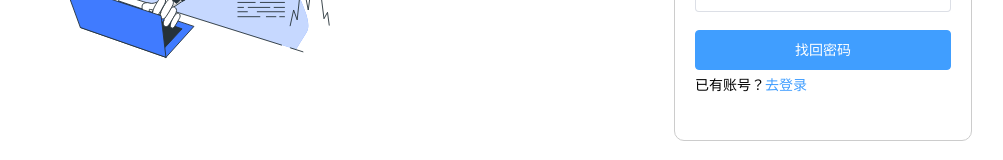
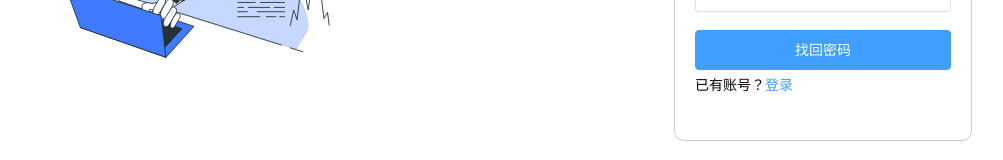
Before and after one commit to MiaoShuYo/SporeAccountingWeb, a Vue app: page / in a window 1280 px wide. Both pictures are taken after a click on the link "忘记密码". Shown: the part 496-656 px from the top of the page, without its empty margins (137-1140 px from the left). Built offline with nearby package versions, Linux system fonts and the light colour scheme.

Commit message:
更新代码

```diff
--- a/src/components/login/Register.vue
+++ b/src/components/login/Register.vue
@@ -99,7 +99,7 @@ const toLogin = () => {
           注册
         </el-button>
         <label>已有账号？</label>
-        <el-link :underline="false" type="primary" v-on:click="toLogin">去登录</el-link>
+        <el-link :underline="false" type="primary" v-on:click="toLogin">登录</el-link>
       </el-form-item>
     </el-form>
   </div>
--- a/src/components/login/RetrievePassword.vue
+++ b/src/components/login/RetrievePassword.vue
@@ -75,7 +75,7 @@ const toLogin = () => {
         <el-button type="primary" style="width: 100%;height:40px;line-height: 40px" @click="retrievePassword(ruleRetrievePasswordRef)">找回密码
         </el-button>
         <label>已有账号？</label>
-        <el-link :underline="false" type="primary" v-on:click="toLogin">去登录</el-link>
+        <el-link :underline="false" type="primary" v-on:click="toLogin">登录</el-link>
       </el-form-item>
     </el-form>
   </div>
```
